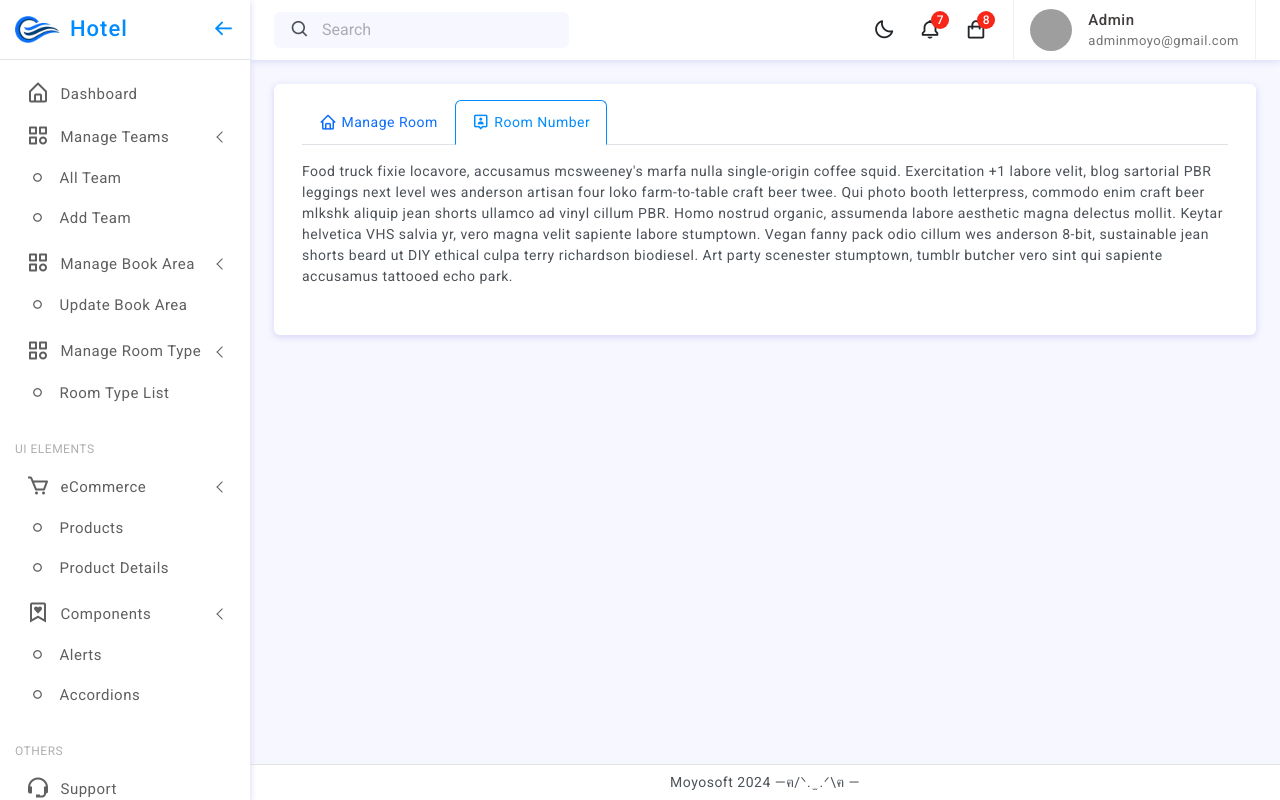
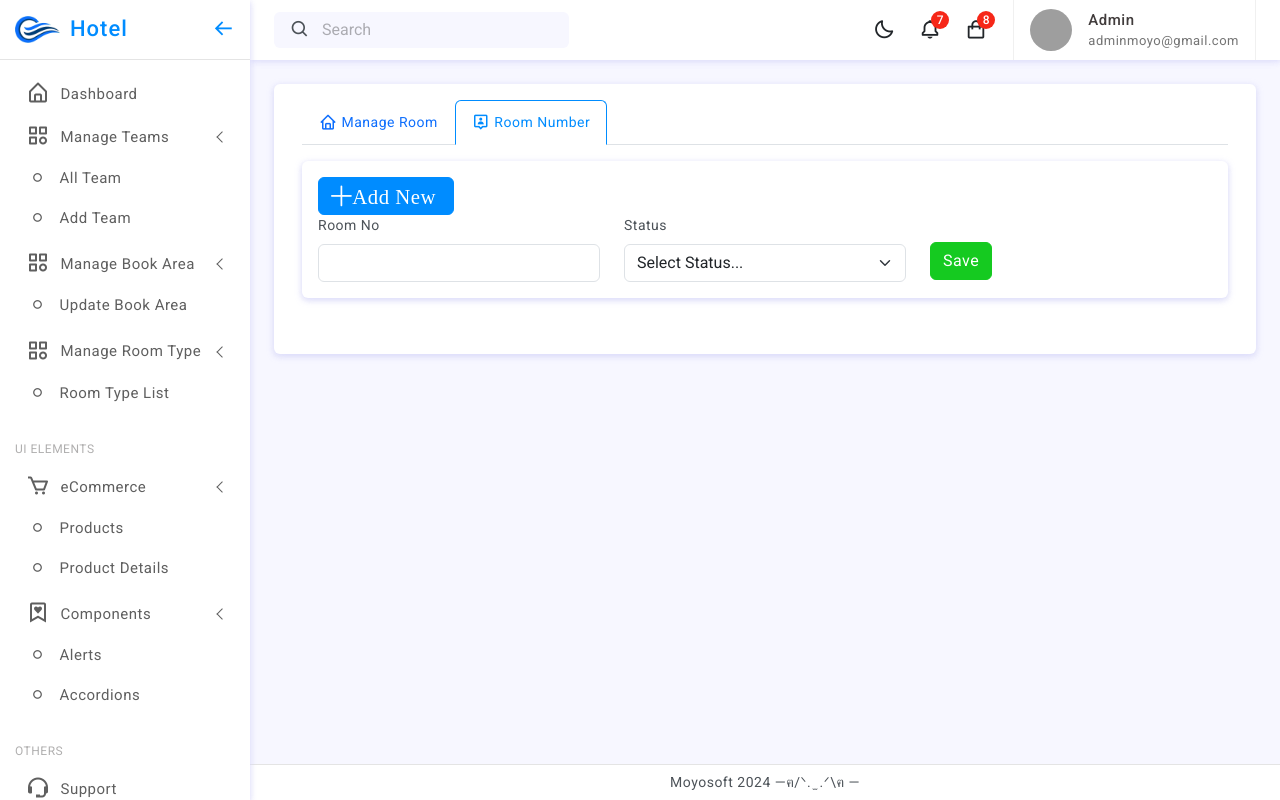
Before and after one commit to moyosxtouch/LaravelHotel, a Laravel app: page /edit/room/1 in a window 1280 px wide, after a click on "Room Number". Run offline with Laravel 9, Linux system fonts and the light colour scheme; a user stored in the database is signed in; data comes from the database, SQL or seed files in the repository; data that the repository does not hold is empty; some libraries are stand-ins or nearby versions; grey boxes are pictures that could not be loaded.

Commit message:
room number setup 3

```diff
--- a/app/Http/Controllers/Backend/RoomController.php
+++ b/app/Http/Controllers/Backend/RoomController.php
@@ -7,6 +7,7 @@ use Illuminate\Http\Request;
 use App\Models\Room;
 use App\Models\Facility;
 use App\Models\MultiImage;
+use App\Models\RoomNumber;
 use Intervention\Image\Facades\Image;
 use Carbon\Carbon;
 
--- a/resources/views/backend/allroom/rooms/edit_rooms.blade.php
+++ b/resources/views/backend/allroom/rooms/edit_rooms.blade.php
@@ -254,7 +254,39 @@
 
 
             <div class="tab-pane fade" id="primaryprofile" role="tabpanel">
-                <p>Food truck fixie locavore, accusamus mcsweeney's marfa nulla single-origin coffee squid. Exercitation +1 labore velit, blog sartorial PBR leggings next level wes anderson artisan four loko farm-to-table craft beer twee. Qui photo booth letterpress, commodo enim craft beer mlkshk aliquip jean shorts ullamco ad vinyl cillum PBR. Homo nostrud organic, assumenda labore aesthetic magna delectus mollit. Keytar helvetica VHS salvia yr, vero magna velit sapiente labore stumptown. Vegan fanny pack odio cillum wes anderson 8-bit, sustainable jean shorts beard ut DIY ethical culpa terry richardson biodiesel. Art party scenester stumptown, tumblr butcher vero sint qui sapiente accusamus tattooed echo park.</p>
+       <div class="card">
+        <div class="card-body">
+            <a class="card-tittle btn btn-primary float-right">
+                <i class="lni lni-plus">Add New</i>
+            </a>
+            <div class="roomnoHide" id="roomnoHide">
+<form action="">
+<div class="row">
+      <div class="col-md-4">
+            <label for="input2" class="form-label">Room No </label>
+            <input type="text" name="room_no" class="form-control" id="input2" >
+        </div>
+
+
+                                <div class="col-md-4">
+            <label for="input7" class="form-label">Status </label>
+            <select name="view" id="input7" class="form-select">
+                <option selected="">Select Status...</option>
+                <option value="Active">Active </option>
+                <option value="Inactive" >Inactive </option>
+
+            </select>
+        </div>
+        <div class="col-md-4">
+            <button class="btn btn-success" type="submit" style="margin-top: 27px">Save</button>
+        </div>
+</div>
+
+</form>
+
+            </div>
+        </div>
+       </div>
             </div>
 
 
```
Also changed, not shown: app/Models/RoomNumber.php (added, +12 -0 lines), database/migrations/2024_02_06_175221_create_room_numbers_table.php (added).
